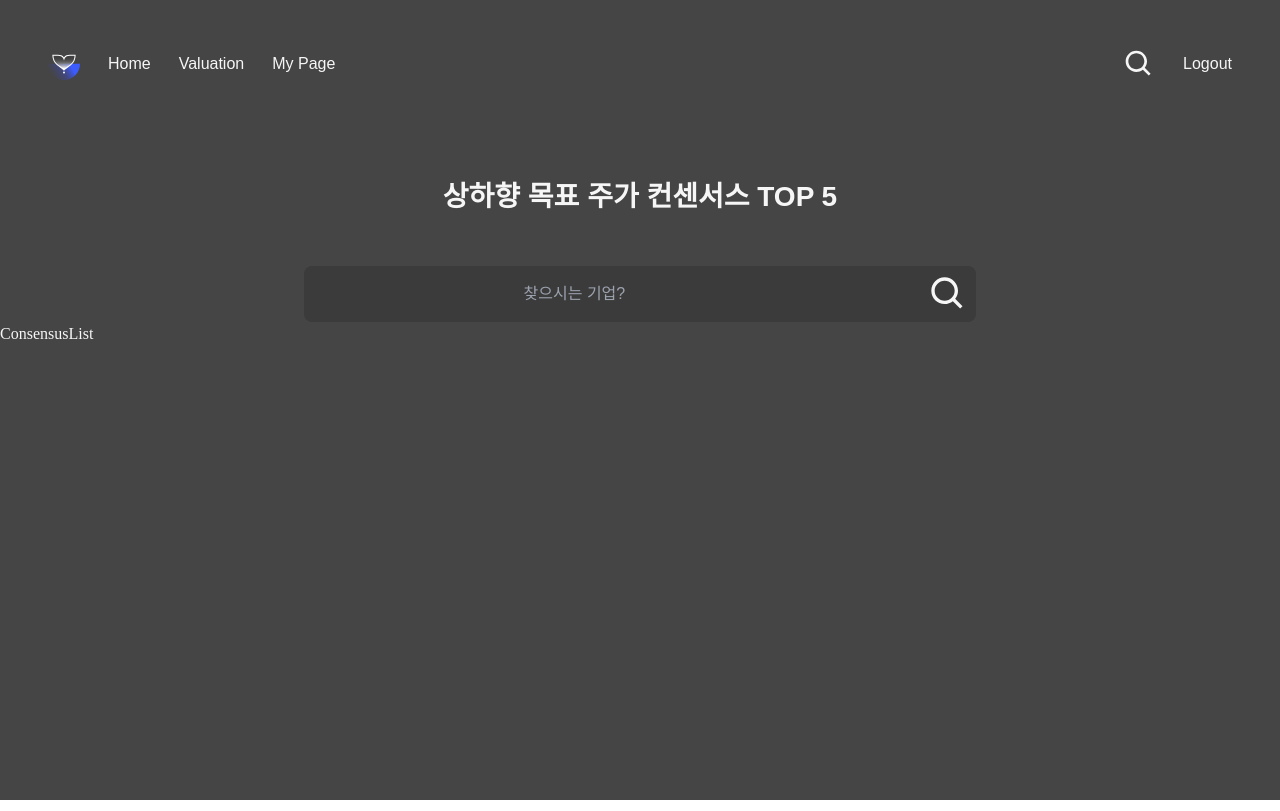
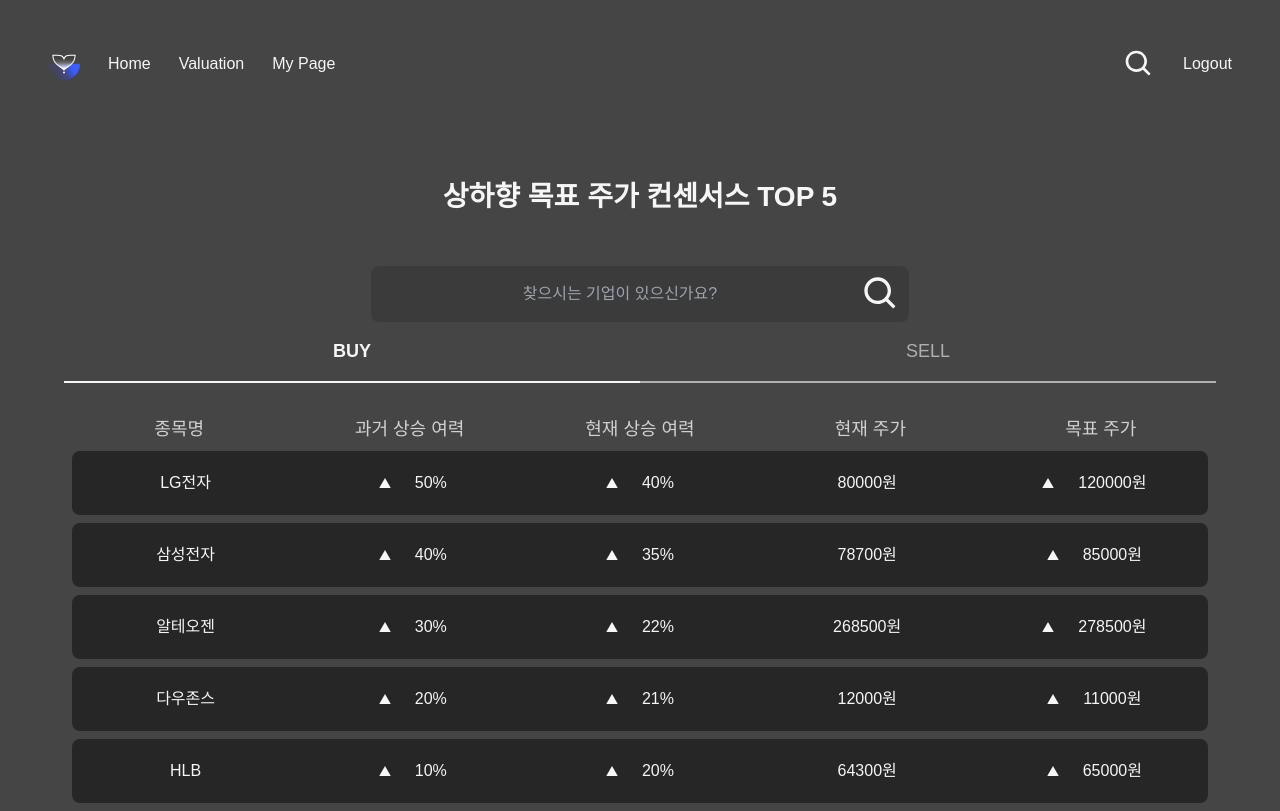
Before and after one commit to valueGa/valueGa_frontend, a React (Vite) app: page /consensus in a window 1280 px wide. Built offline with nearby package versions, Linux system fonts and the light colour scheme; a web font is replaced by a local one.

Commit message:
[FEAT] Consensus Home 구현

```diff
--- a/src/components/consensus/home/ConsensusList.jsx
+++ b/src/components/consensus/home/ConsensusList.jsx
@@ -1,7 +1,136 @@
-import React from 'react'
+import React, { useEffect, useState } from "react";
+import StockList from "./StockList";
 
 export default function ConsensusList() {
+  const [buyStocks, setBuyStock] = useState([]);
+  const [sellStocks, setSellStock] = useState([]);
+  const [activeIndex, setActiveIndex] = useState(0);
+
+  const tmpTop5 = [
+    {
+      stockName: "LG전자",
+      pastValuePotential: 0.5,
+      currentValuePotential: 0.4,
+      currentPrice: 80000,
+      targetPrice: 120000,
+    },
+    {
+      stockName: "삼성전자",
+      pastValuePotential: 0.4,
+      currentValuePotential: 0.35,
+      currentPrice: 78700,
+      targetPrice: 85000,
+    },
+    {
+      stockName: "알테오젠",
+      pastValuePotential: 0.3,
+      currentValuePotential: 0.22,
+      currentPrice: 268500,
+      targetPrice: 278500,
+    },
+    {
+      stockName: "다우존스",
+      pastValuePotential: 0.2,
+      currentValuePotential: 0.21,
+      currentPrice: 12000,
+      targetPrice: 11000,
+    },
+    {
+      stockName: "HLB",
+      pastValuePotential: 0.1,
+      currentValuePotential: 0.2,
+      currentPrice: 64300,
+      targetPrice: 65000,
+    },
+  ];
+  const tmpBottom5 = [
+    {
+      stockName: "LG전자",
+      pastValuePotential: -0.5,
+      currentValuePotential: -0.4,
+      currentPrice: 80000,
+      targetPrice: 120000,
+    },
+    {
+      stockName: "삼성전자",
+      pastValuePotential: -0.4,
+      currentValuePotential: -0.35,
+      currentPrice: 78700,
+      targetPrice: 85000,
+    },
+    {
+      stockName: "알테오젠",
+      pastValuePotential: -0.3,
+      currentValuePotential: -0.22,
+      currentPrice: 268500,
+      targetPrice: 278500,
+    },
+    {
+      stockName: "다우존스",
+      pastValuePotential: -0.2,
+      currentValuePotential: -0.21,
+      currentPrice: 12000,
+      targetPrice: 11000,
+    },
+    {
+      stockName: "HLB",
+      pastValuePotential: -0.1,
+      currentValuePotential: -0.2,
+      currentPrice: 64300,
+      targetPrice: 65000,
+    },
+  ];
+
+  const tabContArr = [
+    {
+      tabTitle: (
+        <li
+          className={`py-3 basis-1/2 cursor-pointer ${
+            activeIndex === 0
+              ? "border-b-2 border-tuatara-50 text-tuatara-50 font-bold"
+              : "border-b-2 border-tuatara-300 text-tuatara-300"
+          }`}
+          onClick={() => tabClickHandler(0)}
+        >
+          BUY
+        </li>
+      ),
+    },
+    {
+      tabTitle: (
+        <li
+          className={`py-3 basis-1/2 cursor-pointer ${
+            activeIndex === 1
+              ? "border-b-2 border-tuatara-50 text-tuatara-50 font-bold"
+              : "border-b-2 border-tuatara-300 text-tuatara-300"
+          }`}
+          onClick={() => tabClickHandler(1)}
+        >
+          SELL
+        </li>
+      ),
+    },
+  ];
+  const tabClickHandler = (index) => {
+    setActiveIndex(index);
+  };
+
+  useEffect(() => {
+    // 실제 데이터로 여기를 초기화하면 됨
+    setBuyStock(tmpTop5);
+    setSellStock(tmpBottom5);
+  }, []);
+
   return (
-    <div>ConsensusList</div>
-  )
+    <div>
+      <div className="font-apple mx-16">
+        <ul className="text-body2 columns-2 text-center flex flex-row">
+          {tabContArr.map((element, index) => {
+            return element.tabTitle;
+          })}
+        </ul>
+        <div>{activeIndex == 0 ? <StockList data={buyStocks} type="buy"/> : <StockList data={sellStocks} type="sell"/>}</div>
+      </div>
+    </div>
+  );
 }
--- a/src/components/consensus/home/Search.jsx
+++ b/src/components/consensus/home/Search.jsx
@@ -4,11 +4,11 @@
 export default function Search() {
   return (
     <div className="flex max-w-2xl mx-auto mt-6">
-      <div className="flex flex-row w-full p-2 justify-between font-apple text-caption bg-tuatara-900 text-tuatara-200 rounded-lg">
+      <div className="flex flex-row w-4/5 p-2 mx-auto justify-between font-apple text-caption bg-tuatara-900 text-tuatara-200 rounded-lg">
         <input
           type="text"
-          className="px-4 py-2 w-4/5 bg-transparent focus:outline-none text-center"
-          placeholder="찾으시는 기업?"
+          className="px-4 py-2 w-full bg-transparent focus:outline-none text-center"
+          placeholder="찾으시는 기업이 있으신가요?"
         />
         <img
           src={searchIcon}
--- /dev/null
+++ b/src/components/consensus/home/StockList.jsx
@@ -0,0 +1,51 @@
+import React, { useEffect, useState } from "react";
+import upArrow from "~/assets/icons/upArrow.svg";
+import downArrow from "~/assets/icons/downArrow.svg";
+
+export default function StockList({ data, type }) {
+  const [arrowIcon, setArrowIcon] = useState(null);
+
+  useEffect(() => {
+    console.log(type);
+    if (type === "buy") {
+      setArrowIcon(upArrow);
+    } else {
+      setArrowIcon(downArrow);
+    }
+  }, [type]);
+  return (
+    <div>
+      <div className="mt-8">
+        <div className="flex flex-row text-body2 text-tuatara-200 text-center items-center h-7 mt-6">
+          <div className="basis-1/5 ">종목명</div>
+          <div className="basis-1/5">과거 상승 여력</div>
+          <div className="basis-1/5">현재 상승 여력</div>
+          <div className="basis-1/5">현재 주가</div>
+          <div className="basis-1/5">목표 주가</div>
+        </div>
+        {data?.map((element, index) => {
+          return (
+            <div className="flex justify-between text-tuatara-50 text-caption flex-row text-center items-center rounded-lg h-16 m-2 bg-tuatara-950">
+              <div className="flex flex-row w-full">
+                <div className="basis-1/5">{element.stockName}</div>
+                <div className="basis-1/5 flex flex-row space-x-6 items-center justify-center">
+                  <img src={arrowIcon} className="w-3 h-3"/>
+                  <div>{element.pastValuePotential * 100}%</div>
+                </div>
+                <div className="basis-1/5 flex flex-row space-x-6 items-center justify-center">
+                  <img src={arrowIcon} className="w-3 h-3" />
+                  <div>{element.currentValuePotential * 100}%</div>
+                </div>
+                <div className="basis-1/5">{element.currentPrice}원</div>
+                <div className="basis-1/5 flex flex-row space-x-6 items-center justify-center">
+                  <img src={arrowIcon} className="w-3 h-3" />
+                  <div>{element.targetPrice}원</div>
+                </div>
+              </div>
+            </div>
+          );
+        })}
+      </div>
+    </div>
+  );
+}
```
Also changed, not shown: src/assets/icons/downArrow.svg (added), src/assets/icons/upArrow.svg (added).
